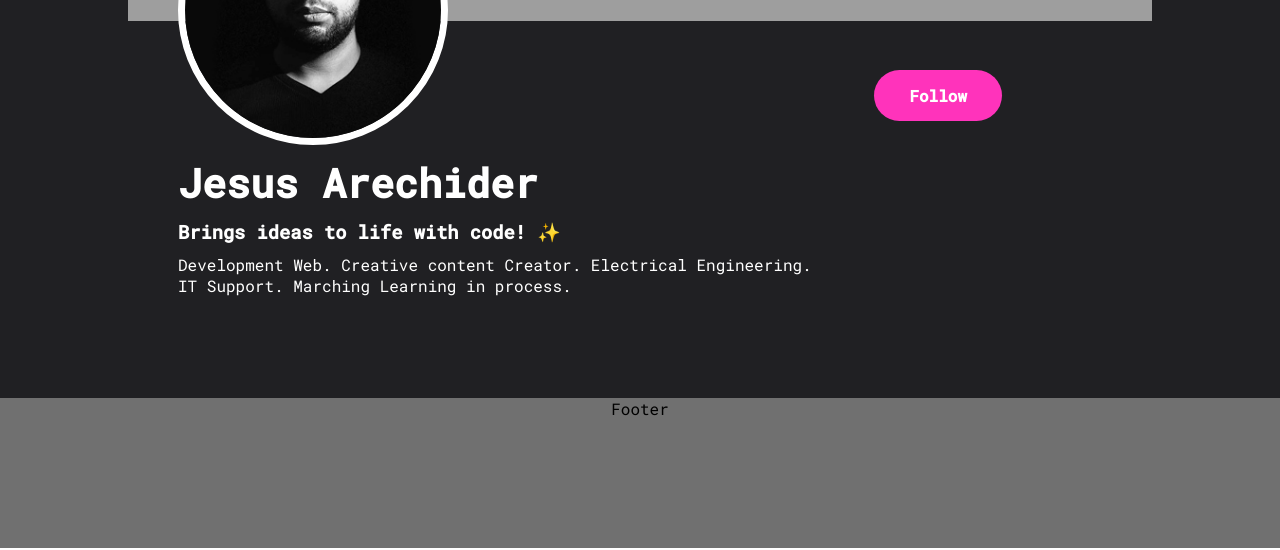
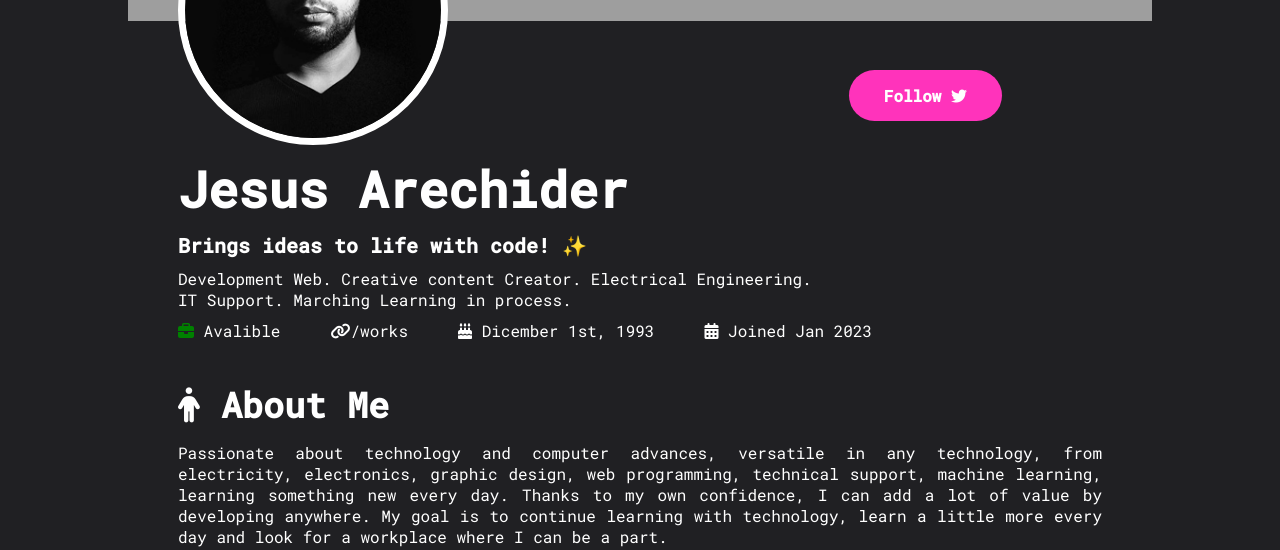
Before and after one commit to chocopros/Portafolio-Nov2023, a React (Vite) app: page / in a window 1280 px wide. Shown: the part 402-952 px from the top of the page. Built offline with nearby package versions, Linux system fonts and the light colour scheme; grey boxes are pictures that could not be loaded.

Commit message:
517 saturday

```diff
--- a/index.html
+++ b/index.html
@@ -8,6 +8,8 @@
   </head>
   <body>
     <div id="root"></div>
+    <script src="https://kit.fontawesome.com/5a9cd5c3e9.js" crossorigin="anonymous"></script>
     <script type="module" src="/src/main.jsx"></script>
+
   </body>
 </html>
--- a/src/components/routes/aboutMe/AboutMe.jsx
+++ b/src/components/routes/aboutMe/AboutMe.jsx
@@ -22,25 +22,33 @@ const AboutMe = () => {
 
         <div className='boddy__info'>
             <div className='btn__follow'>
-                <button>Follow </button>
+                <button>Follow <i className="fa-brands fa-twitter"></i>  </button>
             </div>
             <h2>Jesus Arechider</h2>
             <h3>Brings ideas to life with code! ✨</h3>
             <p className='des__job'>Development Web. Creative content Creator.
             Electrical Engineering. IT Support. Marching Learning in process.
             </p>
-            <span>
+            <ul className='details__info'>
+              <li> <i className="fa-solid fa-briefcase fa-bounce" style={{color:'green'}}></i> Avalible</li>
+              <li> <i className="fa-solid fa-link"></i>/works</li>
+              <li> <i class="fa-solid fa-cake-candles"></i> Dicember 1st, 1993</li>
+              <li> <i class="fa-solid fa-calendar-days"></i> Joined Jan 2023</li>
+            </ul>
+        </div>
 
-            </span>
+        <div className='aboutme_info'>
+          <h2><i className="fa-solid fa-person"></i> About Me</h2>
+          <p>
+          Passionate about technology and computer advances, versatile in any technology, from electricity, electronics, graphic design, web programming, technical support, machine learning, learning something new every day. Thanks to my own confidence, I can add a lot of value by developing anywhere.
+           My goal is to continue learning with technology, learn a little more every day and look for a workplace where I can be a part.
+          </p>
         </div>
 
 
 
 
       </SectionHero>
-
-
-
 
 
 
@@ -129,18 +137,34 @@ const SectionHero = styled.section`
     }
 
     h2 {
-      font-size: 40px;
+      font-size: 50px;
     }
 
     h3 {
-
+      font-size: 20px;
     }
 
     .des__job{
       max-width: 70%;
     }
 
+    .details__info{
+      display: flex;
+      gap: 50px;
+      list-style: none;
+    }
+  }
 
+  .aboutme_info {
+    margin-top: 20px;
+    padding: 20px 50px;
+    h2 {
+      font-size: 35px;
+    }
+    p {
+      margin-top: 15px;
+      text-align: justify;
+    }
   }
 
 
```
